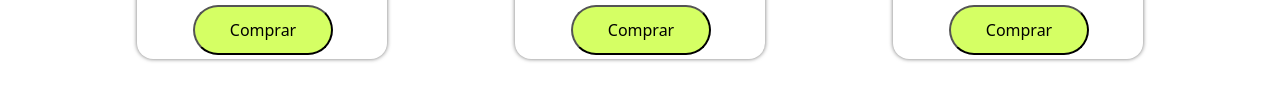
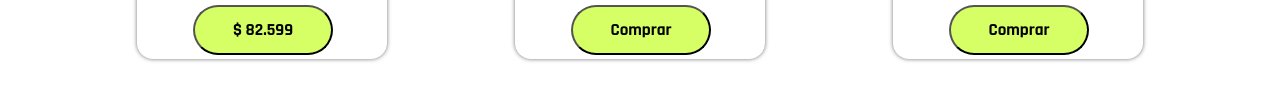
Before and after one commit to ruizjulian7/rzshop, a plain HTML site: page index.html in a window 1280 px wide. Shown: the part 581-686 px from the top of the page. Drawn offline with nearby package versions, Linux system fonts and the light colour scheme; a web font is replaced by a local one.

Commit message:
commit 8

```diff
--- a/css/style.css
+++ b/css/style.css
@@ -9,7 +9,7 @@ h1{
     font-size: 70px;
     font-family: 'Orbitron', sans-serif;
 }
-/* Tittle animation / Animación de título */
+/* Tittle animation / Animación de t */
 .rotate-in-center {
 	-webkit-animation: rotate-in-center 0.6s cubic-bezier(0.250, 0.460, 0.450, 0.940) both;
 	        animation: rotate-in-center 0.6s cubic-bezier(0.250, 0.460, 0.450, 0.940) both;
@@ -95,6 +95,8 @@ h3{
     border-radius: 5rem;
     margin-left: 3.5rem;
     background-color: #bbff009b;
+    font-family: 'Rajdhani', sans-serif;
+    font-size: 17px;
 }
 .shop-rz button:hover{
     height: 50px;
--- a/index.html
+++ b/index.html
@@ -58,7 +58,7 @@
             <div class="article-shop">
                 <a href="./pagconstruccion.html"><img src="./assets/img/phones/galaxya23/a23-blanco-frente-rotado.png" alt=""></a>
                 <h3>Samsung A03 Core</h3>
-                <button>Comprar</button>
+                <button>$ 82.599</button>
             </div>
             <div class="article-shop">
                 <a href="./pagconstruccion.html"><img src="./assets/img/phones/galaxya34/samsung_a34_graphite-voucher-disc-128_1.png" alt=""></a>
```
